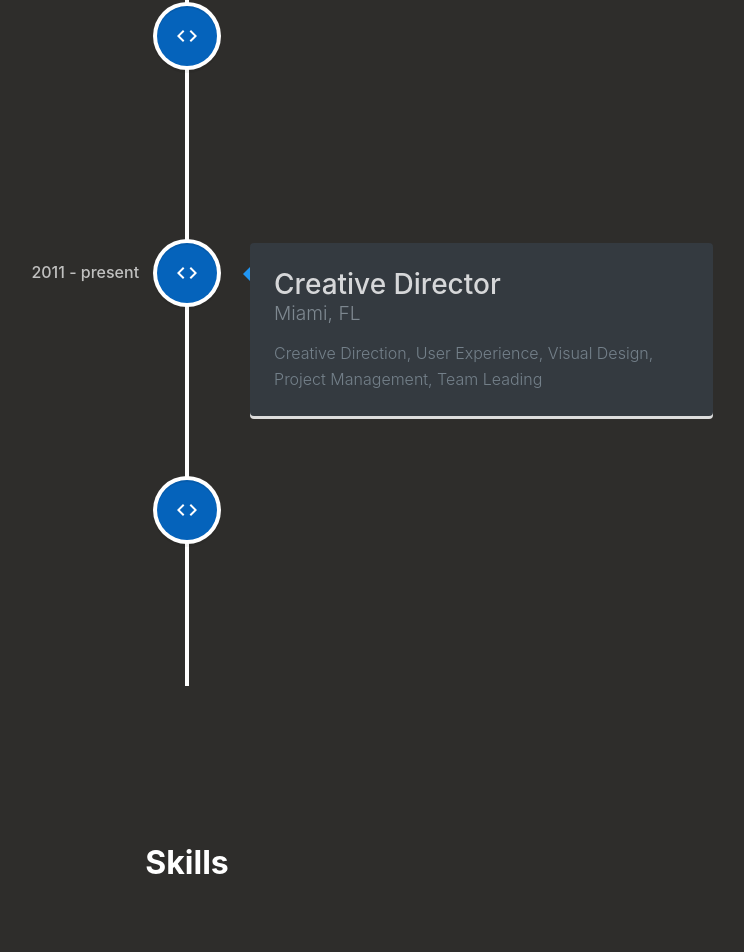
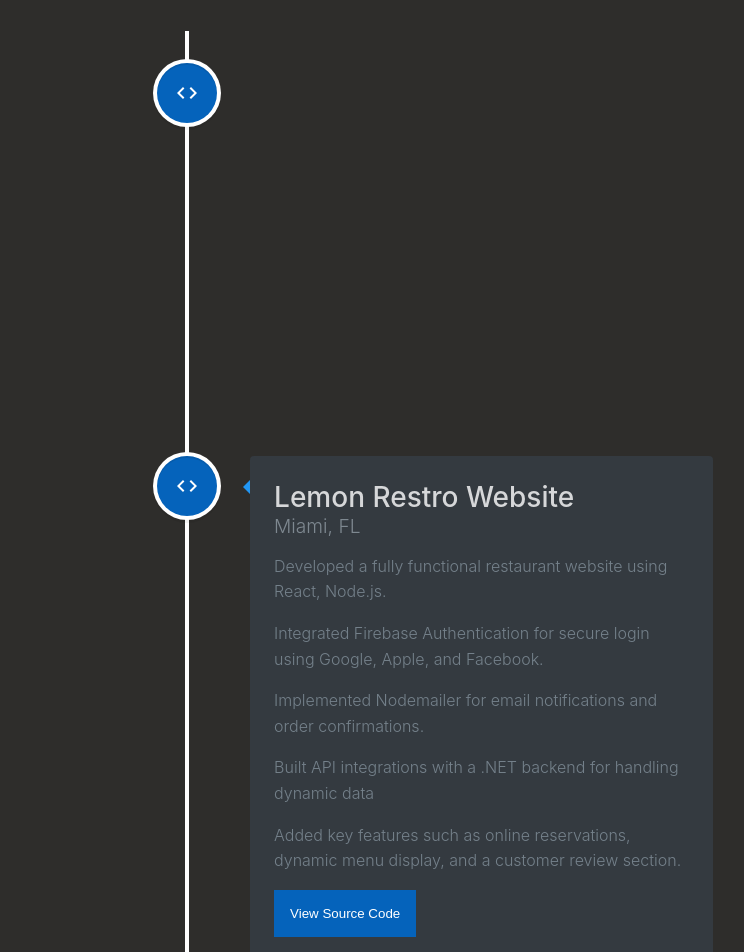
Before and after one commit to nidhxi24/Portfolio, a React (Create React App) app: page / in a window 1280 px wide. Shown: the part 2709-3661 px from the top of the page, without its empty margins (509-1253 px from the left). Built offline with nearby package versions, Linux system fonts and the light colour scheme.

Commit message:
final changes

```diff
--- a/src/Education/Education.js
+++ b/src/Education/Education.js
@@ -18,17 +18,16 @@ function Education() {
             className="vertical-timeline-element--work"
             contentStyle={{ background: "rgb(52, 58, 64)", color: "#fff" }}
             contentArrowStyle={{ borderRight: "7px solid  rgb(33, 150, 243)" }}
-            date="2011 - present"
+            date="2020 - 2024"
             iconStyle={{ background: "rgb(5, 99, 187)", color: "#fff" }}
             icon={<SchoolIcon />}
           >
             <h3 className="vertical-timeline-element-title">
-              Creative Director
+            B. Tech (CSE)
             </h3>
-            <h4 className="vertical-timeline-element-subtitle">Miami, FL</h4>
+            <h4 className="vertical-timeline-element-subtitle">Jodhpur Institute of Engineering and Technologies</h4>
             <p>
-              Creative Direction, User Experience, Visual Design, Project
-              Management, Team Leading
+              Overall CGPA: 8.88
             </p>
           </VerticalTimelineElement>
 
--- a/src/Experience/Experience.js
+++ b/src/Experience/Experience.js
@@ -16,7 +16,7 @@ function Experience() {
             className="vertical-timeline-element--work"
             contentStyle={{ background: "rgb(52, 58, 64)", color: "#fff" }}
             contentArrowStyle={{ borderRight: "7px solid  rgb(33, 150, 243)" }}
-            date="May 2024 - present"
+            date="June 2024 - present"
             iconStyle={{ background: "rgb(5, 99, 187)", color: "#fff" }}
             icon={<WorkIcon />}
           >
@@ -25,8 +25,23 @@ function Experience() {
               Software Developer
             </h4>
             <p>
-              Creative Direction, User Experience, Visual Design, Project
-              Management, Team Leading
+              Developed various tenant UI screens for a
+              key project, enhancing user interface and experience using
+              Javascript and modern web technologies.
+            </p>
+            <p>
+              Designed mutiple dynamic and browser compatible pages using HTML,
+              CSS, Javascript (React, Redux)
+            </p>
+            <p>Integrated RESTfull API on Frontend</p>
+            <p>
+              Developed dynamic components using JSON configuration to enhance
+              UI flexibility and maintainability.
+            </p>
+            <p>
+              Designing and implementing dynamic user interface and components,
+              leveraging Nx framework within a monorepo architecture,
+              empphasizing modular and scalable codebase management
             </p>
           </VerticalTimelineElement>
 
@@ -41,9 +56,11 @@ function Experience() {
             <h3 className="vertical-timeline-element-title">SoftTech Engr.</h3>
             <h4 className="vertical-timeline-element-subtitle">Internship</h4>
             <p>
-              Creative Direction, User Experience, Visual Design, Project
-              Management, Team Leading
+            Developed and maintained responsive websites using HTML, CSS, and JavaScript, ensuring compatibility across
+            multiple browsers and devices.
             </p>
+            <p>Assisted in debugging and troubleshooting technical issues to improve website performance and user experience.</p>
+            <p>Collaborated with senior developers to implement new features and enhance existing functionalities.</p>
           </VerticalTimelineElement>
         </VerticalTimeline>
       </div>
--- a/src/Home/Home.js
+++ b/src/Home/Home.js
@@ -16,7 +16,7 @@ function Home() {
     // Append the link to the body
     document.body.appendChild(link);
 
-    // Trigger a click event to start the download
+     // Trigger a click event to start the download
     link.click();
 
     // Clean up
@@ -74,8 +74,7 @@ function Home() {
                 className="button-icon"
                 onClick={() =>
                   window.open(
-                    "https://linkedin.com/in/nidhi-rajpurohit-09731a21b/",
-                    "_blank"
+                    "mailto:nidhi.rajpurohit@example.com", "_blank",
                   )
                 }
               >
--- a/src/Navbar/Navbar.css
+++ b/src/Navbar/Navbar.css
@@ -31,6 +31,7 @@
 
 .nav-main li{
     margin: 0px 15px 9px 15px;
+    cursor: pointer;
 }
 
 .nav-menu a {
--- a/src/Project/Project.css
+++ b/src/Project/Project.css
@@ -61,3 +61,11 @@
     font-weight: 350;
     font-size: 1rem;
   }
+
+  .view-source-code{
+    padding: 1rem;
+    color: #fff;
+    background: rgb(5, 99, 187);
+    border: none;
+    cursor: pointer;
+  }
--- a/src/Project/Projects.js
+++ b/src/Project/Projects.js
@@ -16,17 +16,29 @@ function Project() {
             className="vertical-timeline-element--work"
             contentStyle={{ background: "rgb(52, 58, 64)", color: "#fff" }}
             contentArrowStyle={{ borderRight: "7px solid  rgb(33, 150, 243)" }}
-            date="2011 - present"
             iconStyle={{ background: "rgb(5, 99, 187)", color: "#fff" }}
             icon={<CodeIcon />}
           >
-            <h3 className="vertical-timeline-element-title">
-              Creative Director
-            </h3>
+            <h3 className="vertical-timeline-element-title">Portfolio</h3>
             <h4 className="vertical-timeline-element-subtitle">Miami, FL</h4>
             <p>
-              Creative Direction, User Experience, Visual Design, Project
-              Management, Team Leading
+              Developed a personal portfolio website using ReactJS, JavaScript,
+              HTML, CSS, and vari- ous libraries to showcase my projects and
+              skills.
+            </p>
+            <p>
+              Integrated responsive design for optimal viewing across various
+              devices.
+            </p>
+            <p>
+              <button
+                className="view-source-code"
+                onClick={() =>
+                  window.open("https://github.com/nidhxi24/Portfolio", "_blank")
+                }
+              >
+                View Source Code
+              </button>
             </p>
           </VerticalTimelineElement>
 
@@ -34,17 +46,46 @@ function Project() {
             className="vertical-timeline-element--work"
             contentStyle={{ background: "rgb(52, 58, 64)", color: "#fff" }}
             contentArrowStyle={{ borderRight: "7px solid  rgb(33, 150, 243)" }}
-            date="2011 - present"
             iconStyle={{ background: "rgb(5, 99, 187)", color: "#fff" }}
             icon={<CodeIcon />}
           >
             <h3 className="vertical-timeline-element-title">
-              Creative Director
+              Lemon Restro Website
             </h3>
             <h4 className="vertical-timeline-element-subtitle">Miami, FL</h4>
             <p>
-              Creative Direction, User Experience, Visual Design, Project
-              Management, Team Leading
+              Developed a fully functional restaurant website using React,
+              Node.js.
+            </p>
+            <p>
+              Integrated Firebase Authentication for secure login using Google,
+              Apple, and Facebook.
+            </p>
+            <p>
+              Implemented Nodemailer for email notifications and order
+              confirmations.
+            </p>
+            <p>
+              Built API integrations with a .NET backend for handling dynamic
+              data
+            </p>
+            <p>
+              Added key features such as online reservations, dynamic menu
+              display, and a customer review section.
+            </p>
+
+            <p>
+              <button
+                className="view-source-code"
+                onClick={() =>
+                  window.open(
+                    "https://github.com/nidhxi24/little-lemon-restaurant",
+                    "_blank"
+                  )
+                }
+              >
+                View Source Code
+              </button>
             </p>
           </VerticalTimelineElement>
 
@@ -52,53 +93,20 @@ function Project() {
             className="vertical-timeline-element--work"
             contentStyle={{ background: "rgb(52, 58, 64)", color: "#fff" }}
             contentArrowStyle={{ borderRight: "7px solid  rgb(33, 150, 243)" }}
-            date="2011 - present"
             iconStyle={{ background: "rgb(5, 99, 187)", color: "#fff" }}
             icon={<CodeIcon />}
           >
-            <h3 className="vertical-timeline-element-title">
-              Creative Director
-            </h3>
+            <h3 className="vertical-timeline-element-title">2048 game</h3>
             <h4 className="vertical-timeline-element-subtitle">Miami, FL</h4>
             <p>
-              Creative Direction, User Experience, Visual Design, Project
-              Management, Team Leading
+              It’s a python based game project, players have to swipe the
+              numbered tiles using arrow keys of the keyboard and combining the
+              tiles to create a tile with number 2048. And by combining scores
+              get increase.
             </p>
-          </VerticalTimelineElement>
-
-          <VerticalTimelineElement
-            className="vertical-timeline-element--work"
-            contentStyle={{ background: "rgb(52, 58, 64)", color: "#fff" }}
-            contentArrowStyle={{ borderRight: "7px solid  rgb(33, 150, 243)" }}
-            date="2011 - present"
-            iconStyle={{ background: "rgb(5, 99, 187)", color: "#fff" }}
-            icon={<CodeIcon />}
-          >
-            <h3 className="vertical-timeline-element-title">
-              Creative Director
-            </h3>
-            <h4 className="vertical-timeline-element-subtitle">Miami, FL</h4>
             <p>
-              Creative Direction, User Experience, Visual Design, Project
-              Management, Team Leading
-            </p>
-          </VerticalTimelineElement>
-
-          <VerticalTimelineElement
-            className="vertical-timeline-element--work"
-            contentStyle={{ background: "rgb(52, 58, 64)", color: "#fff" }}
-            contentArrowStyle={{ borderRight: "7px solid  rgb(33, 150, 243)" }}
-            date="2011 - present"
-            iconStyle={{ background: "rgb(5, 99, 187)", color: "#fff" }}
-            icon={<CodeIcon />}
-          >
-            <h3 className="vertical-timeline-element-title">
-              Creative Director
-            </h3>
-            <h4 className="vertical-timeline-element-subtitle">Miami, FL</h4>
-            <p>
-              Creative Direction, User Experience, Visual Design, Project
-              Management, Team Leading
+              The project works on python programming language and tkinter (for
+              GUI).
             </p>
           </VerticalTimelineElement>
         </VerticalTimeline>
```
Also changed, not shown: 1 other file (tests, documents, lock files or other folders).
